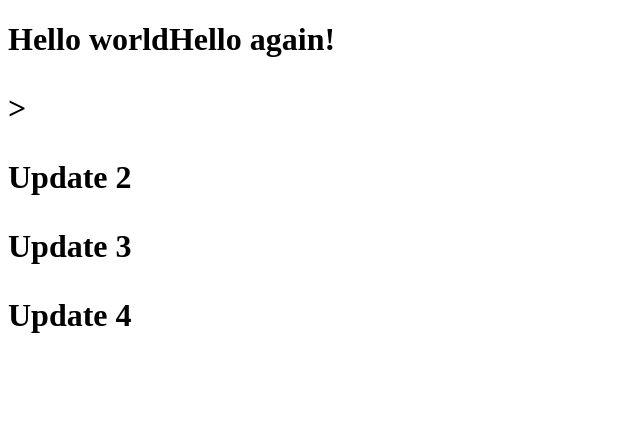
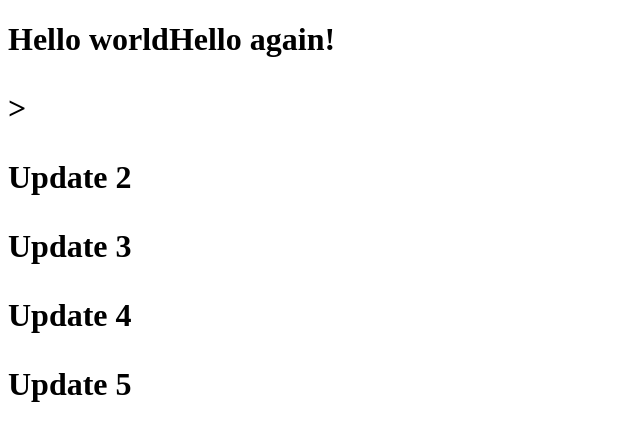
Before and after one commit to hristokar/hristokar.github.io, a plain HTML site: page index.html in a window 1280 px wide. Shown: the whole page, without its empty margins (0-640 px from the left). Drawn offline with Linux system fonts and the light colour scheme.

Commit message:
Add update 5

```diff
--- a/index.html
+++ b/index.html
@@ -2,3 +2,4 @@
 <p>Update 2</p>
 <p>Update 3</p>
 <p>Update 4</p>
+<p>Update 5</p>
```
